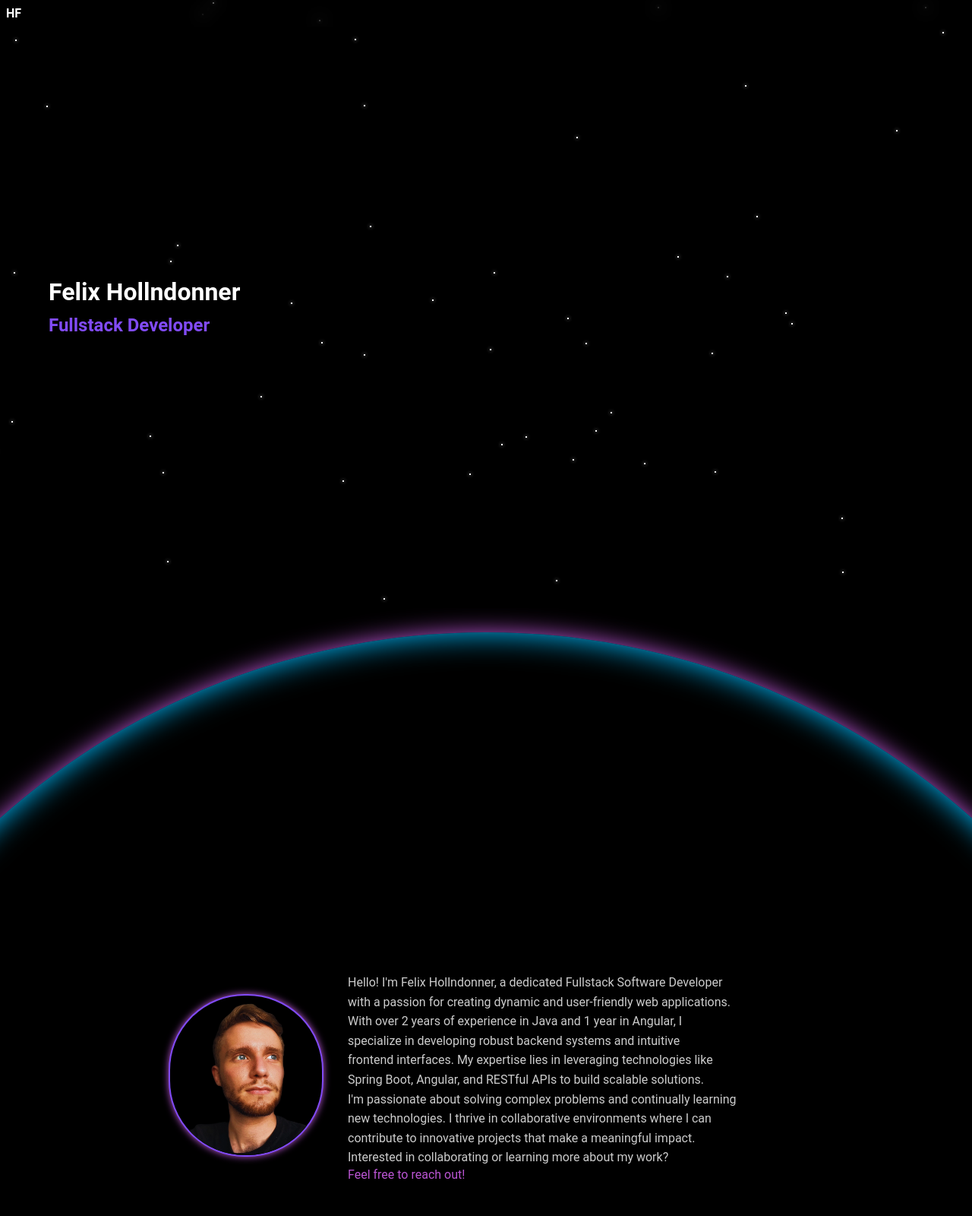
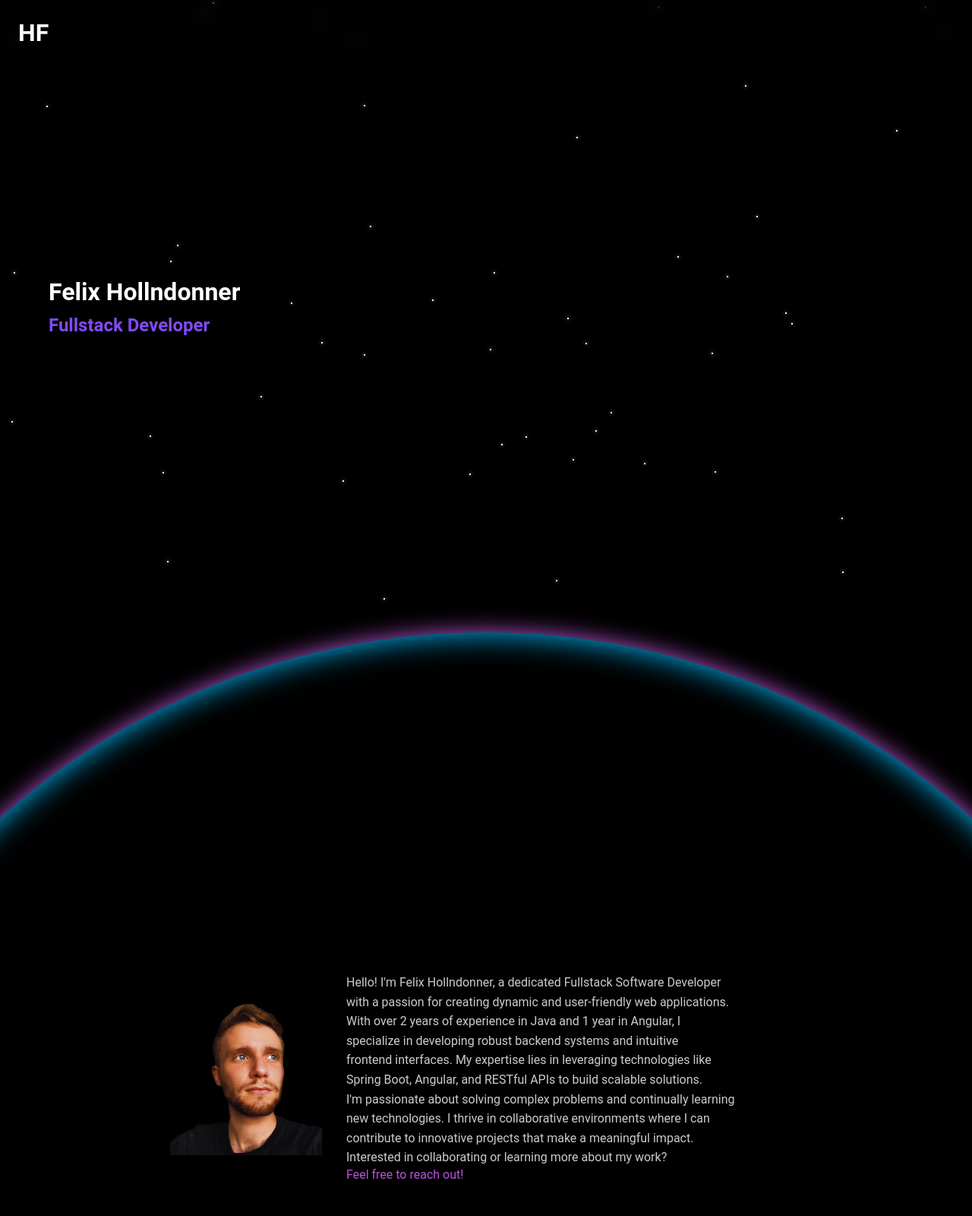
Before and after one commit to FelixHolly/portfolio, a plain HTML site: page index.html in a window 1280 px wide. Shown: the top 1600 px of the page at 76% size. Drawn offline with Linux system fonts and the light colour scheme; animation ran at ten frames a second; a web font is replaced by a local one.

Commit message:
improved styling

```diff
--- a/style.css
+++ b/style.css
@@ -29,7 +29,8 @@ header {
 }
 
 .header p {
-    padding: 0.5em;
+    padding: 1.5rem;
+    font-size: 2rem;
     font-weight: bold;
 }
 
@@ -106,9 +107,6 @@ a:hover {
 .profile-image img {
     width: 200px;
     height: 210px;
-    border-radius: 100px;
-    border: 2px solid #814BF6;
-    box-shadow: 0 0 10px #BA55D3;
 }
 
 .about-text {
```
